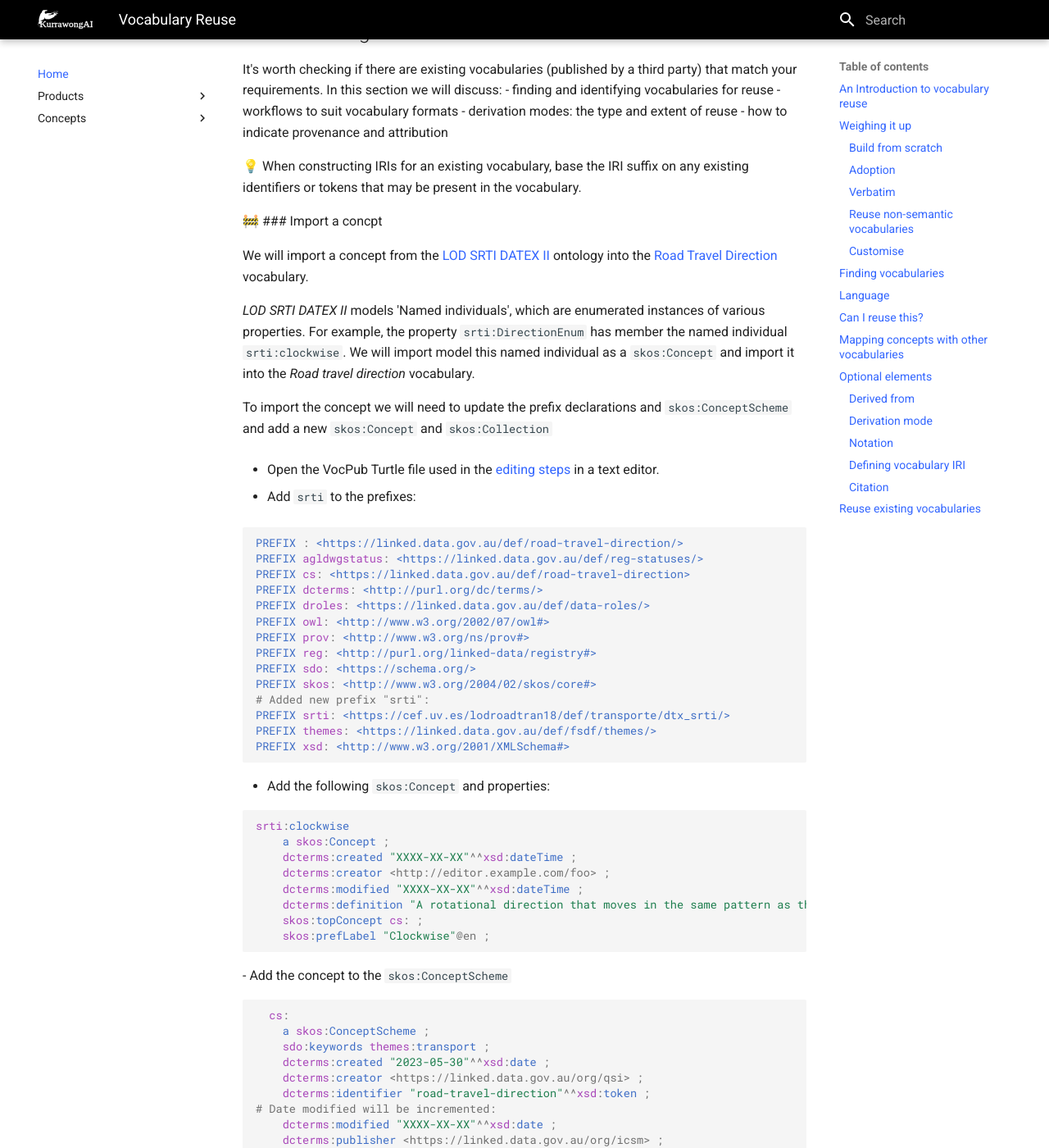
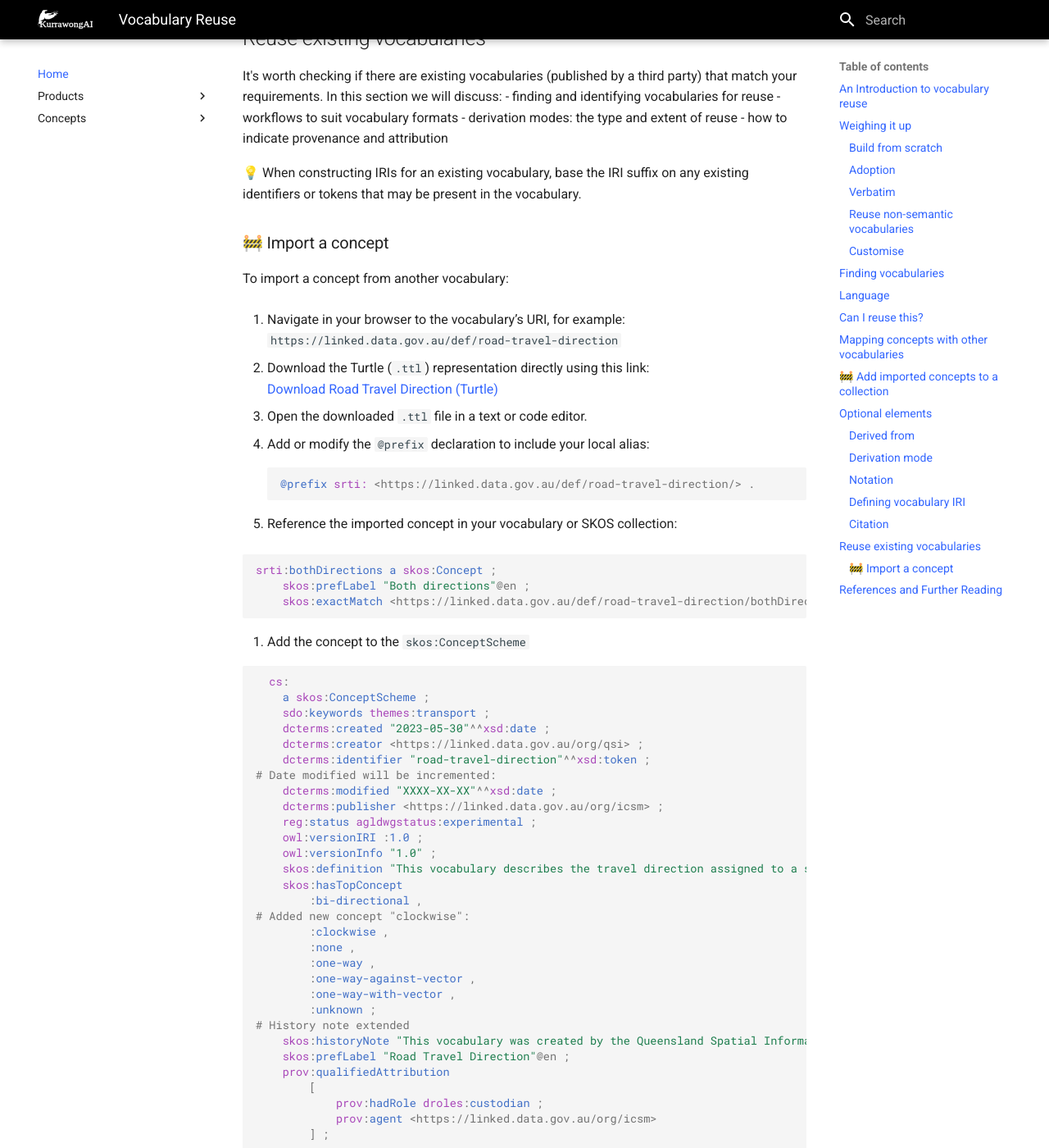
Before and after one commit to Kurrawong/docs, an MkDocs documentation site: the page built from docs/concepts/vocabs/vocab-reuse.md, in a window 1280 px wide and 1400 px high, scrolled down 6329 px. Shown: the whole window at 82% size. Built offline with MkDocs 1.6.1 and Material for MkDocs 9.7.7, drawn with Linux system fonts in a browser that asks for light colours; some of the changed text lies outside the part shown.

Commit message:
Update vocab-reuse.md
WIP

````diff
--- a/docs/concepts/vocabs/vocab-reuse.md
+++ b/docs/concepts/vocabs/vocab-reuse.md
@@ -69,7 +69,7 @@ While using an existing vocabulary as-is requires no editing work, there will us
 
 ### Reuse non-semantic vocabularies
 
-Building a vocabulary from scratch, with the editing and validation [tools](#vocabulary-tools) mentioned here, ensures vocabularies are well-formed and presented. Existing vocabularies published in other contexts may not be so well-formed! Existing vocabularies, including those found via vocabulary registries, will vary in their conformance with data standards such as RDF and SKOS, before even considering quality standards like VocPub and qSKOS ([W3C, n.d](#references-and-further-reading).). Here are a couple of challenges to consider:
+Building a vocabulary from scratch ensures vocabularies are well-formed and presented. Existing vocabularies published in other contexts may not be so well-formed! Existing vocabularies, including those found via vocabulary registries, will vary in their conformance with data standards such as RDF and SKOS, before even considering quality standards like VocPub and qSKOS ([W3C, n.d](#references-and-further-reading).). Here are a couple of challenges to consider:
 
 - Unstructured: an existing vocabulary is well presented by not machine-readable, such as in PDF or HTML. The vocabulary terms may indicate properties and relationships, but these properties themselves are not machine-readable. The vocabulary may need to be scraped and cleaned, eventually transformed into an RDF format compatible with a SKOS editing tool.
 - Unidentified: a vocabulary with labels but no identifiers - new IRIs will need to be constructed in this case.
@@ -152,7 +152,7 @@ Child support `skos:exactMatch` Child support
 ... where _Child support_ is a concept in both [Public Policy Taxonomy](https://linked.data.gov.au/def/policy/0acd51d0-a4a3-48eb-b6f4-aa086f966057) and [FAST](http://id.worldcat.org/fast/854679).
 
 
-🚧 ## Add imported concepts to a collection
+## 🚧 Add imported concepts to a collection
 
 When a vocabulary imports 6
 
@@ -175,7 +175,7 @@ All concepts must have an IRI, and the IRI identifier may be a completely opaque
 
 ### Defining vocabulary IRI
 
-A concept may be 'imported' from another vocabulary. We can assume that a concept is imported if it shares the same or very similar metadata (such as a `skos:definition`) and labels. Such concepts should indicate the [defining](http://www.w3.org/2000/01/rdf-schema#isDefinedBy) vocabulary from where they were imported. Read more about [importing](#Adoption) concepts and references.
+A concept may be 'imported' from another vocabulary. We can assume that a concept is imported if it shares the same or very similar metadata (such as a `skos:definition`) and labels. Such concepts should indicate the [defining](http://www.w3.org/2000/01/rdf-schema#isDefinedBy) vocabulary from where they were imported. Read more about [importing](#adoption) concepts and references.
 
 ### Citation
 
@@ -202,48 +202,34 @@ It's worth checking if there are existing vocabularies (published by a third par
 
 💡 When constructing IRIs for an existing vocabulary, base the IRI suffix on any existing identifiers or tokens that may be present in the vocabulary.
 
-🚧 ### Import a concpt
+### 🚧 Import a concept
 
-We will import a concept from the [LOD SRTI DATEX II](https://cef.uv.es/lodroadtran18/def/transporte/dtx_srti/) ontology into the <a href="https://linked.data.gov.au/def/road-travel-direction" target="_blank" rel="noopener noreferrer">Road Travel Direction</a> vocabulary.
+To import a concept from another vocabulary:
 
-_LOD SRTI DATEX II_ models 'Named individuals', which are enumerated instances of various properties. For example, the property ``srti:DirectionEnum`` has member the named individual ``srti:clockwise``. We will import model this named individual as a `skos:Concept` and import it into the _Road travel direction_ vocabulary.
+1. Navigate in your browser to the vocabulary’s URI, for example:
+   `https://linked.data.gov.au/def/road-travel-direction`
 
-To import the concept we will need to update the prefix declarations and `skos:ConceptScheme` and add a new `skos:Concept` and `skos:Collection`
+2. Download the Turtle (`.ttl`) representation directly using this link:
+   <a href="https://linked.data.gov.au/def/road-travel-direction.ttl" download>
+   Download Road Travel Direction (Turtle)
+   </a>
 
-- Open the VocPub Turtle file used in the [editing steps](#edit-a-vocabulary-with-vocedit) in a text editor.
+3. Open the downloaded `.ttl` file in a text or code editor.
 
-- Add `srti` to the prefixes:
+4. Add or modify the `@prefix` declaration to include your local alias:
+   ```turtle
+   @prefix srti: <https://linked.data.gov.au/def/road-travel-direction/> .
+   ```
 
-```sparql
-PREFIX : <https://linked.data.gov.au/def/road-travel-direction/>
-PREFIX agldwgstatus: <https://linked.data.gov.au/def/reg-statuses/>
-PREFIX cs: <https://linked.data.gov.au/def/road-travel-direction>
-PREFIX dcterms: <http://purl.org/dc/terms/>
-PREFIX droles: <https://linked.data.gov.au/def/data-roles/>
-PREFIX owl: <http://www.w3.org/2002/07/owl#>
-PREFIX prov: <http://www.w3.org/ns/prov#>
-PREFIX reg: <http://purl.org/linked-data/registry#>
-PREFIX sdo: <https://schema.org/>
-PREFIX skos: <http://www.w3.org/2004/02/skos/core#>
-# Added new prefix "srti":
-PREFIX srti: <https://cef.uv.es/lodroadtran18/def/transporte/dtx_srti/>
-PREFIX themes: <https://linked.data.gov.au/def/fsdf/themes/>
-PREFIX xsd: <http://www.w3.org/2001/XMLSchema#>
-```
+5. Reference the imported concept in your vocabulary or SKOS collection:
 
-- Add the following ``skos:Concept`` and properties:
+   ```turtle
+   srti:bothDirections a skos:Concept ;
+       skos:prefLabel "Both directions"@en ;
+       skos:exactMatch <https://linked.data.gov.au/def/road-travel-direction/bothDirections> .
+   ```
 
-```turtle
-srti:clockwise
-    a skos:Concept ;
-    dcterms:created "XXXX-XX-XX"^^xsd:dateTime ;
-    dcterms:creator <http://editor.example.com/foo> ;
-    dcterms:modified "XXXX-XX-XX"^^xsd:dateTime ;
-    dcterms:definition "A rotational direction that moves in the same pattern as the hands of a clock" ;
-    skos:topConcept cs: ;
-    skos:prefLabel "Clockwise"@en ;
-```
-- Add the concept to the ``skos:ConceptScheme``
+6. Add the concept to the ``skos:ConceptScheme``
 
 ```turtle
   cs:
@@ -294,17 +280,11 @@ srti:clockwise
 .
 ```
 
-- **Select** "One Way From To"
-- **Open** Concept relationships
-- **Open** options for Broader
-- **Select** Add an IRI value
-- **From** the new dropdown box, select (or search for) "One way"
-- **Select** the Tick button
-- **Go to** Project > Save
-- **Navigate** to the `road-travel-directions.ttl` file, open it, and note that there is a new `skos:broader` relationship.
+Save and document your changes, noting provenance and licensing information (e.g., using `dcterms:source`).
 
 
-# References and Further Reading
+
+## References and Further Reading
 
 * AGLDWG. (n.d.). VocPub profile specification. Retrieved April 17, 2025, from https://agldwg.github.io/vocpub-profile/specification.html
 * W3C (n.d.). QSKOS. Retrieved March 5, 2025, from https://www.w3.org/2001/sw/wiki/QSKOS
````
Also changed, not shown: other parts of docs/concepts/vocabs/vocab-reuse.md (+1 -1 lines).
